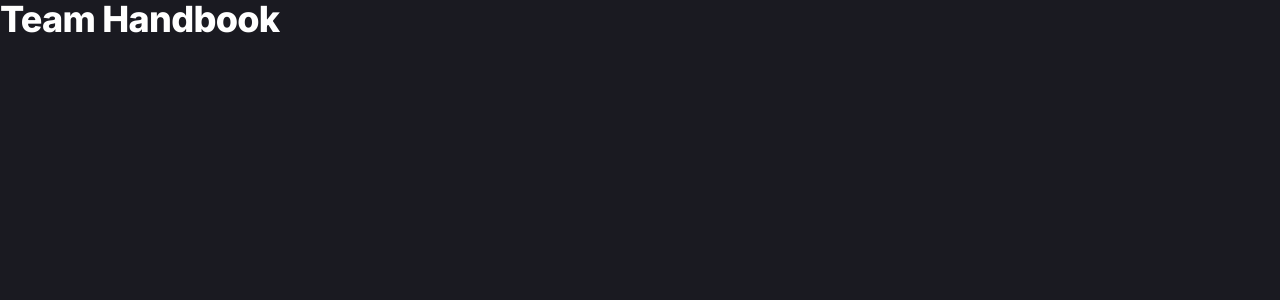
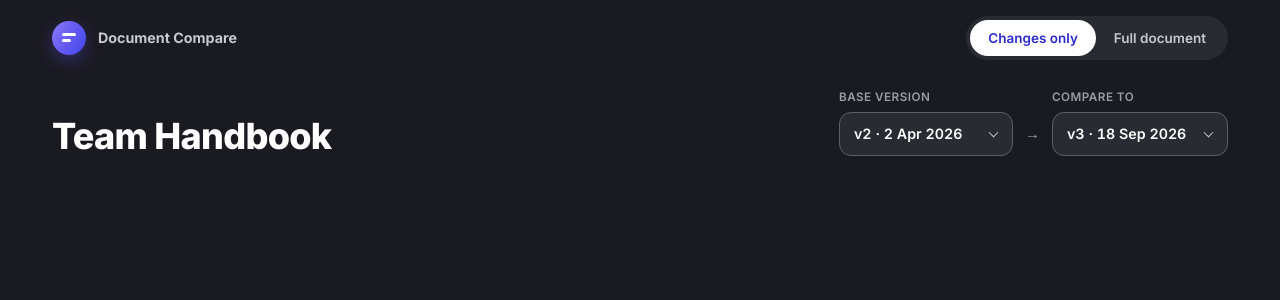
Before and after one commit to vitala89/document-version-compare, a Vue app: page / in a window 1280 px wide. Shown: the top 300 px of the page. Built offline with nearby package versions, Linux system fonts and the light colour scheme.

Commit message:
feat(ui): add shell and version picker
Both version lists disable pairs that are not older to newer and never change each other, so the reader controls each choice. Months are formatted by hand to avoid locale variants like Sept.

Co-Authored-By: Claude <noreply@anthropic.com>

```diff
--- a/src/App.vue
+++ b/src/App.vue
@@ -1,5 +1,43 @@
+<script setup lang="ts">
+import { ref } from 'vue'
+import VersionPicker from '@/components/VersionPicker.vue'
+import { useComparison, versions } from '@/composables/useComparison'
+
+type Mode = 'changes' | 'full'
+
+// Default pair: the two newest versions, the most common case.
+const [previous, latest] = versions.slice(-2)
+if (!previous || !latest) throw new Error('At least two versions are needed to compare')
+const target = ref(latest.version)
+const base = ref(previous.version)
+const mode = ref<Mode>('changes')
+const result = useComparison(base, target)
+</script>
+
 <template>
-  <main>
-    <h1>Team Handbook</h1>
+  <a href="#document" class="skip">Skip to document</a>
+  <header class="masthead">
+    <div class="wrap">
+      <span class="app-name"><span class="app-mark" aria-hidden="true" />Document Compare</span>
+      <fieldset class="mode">
+        <legend class="sr-only">Document view</legend>
+        <label
+          ><input v-model="mode" type="radio" name="mode" value="changes" /><span
+            >Changes only</span
+          ></label
+        >
+        <label
+          ><input v-model="mode" type="radio" name="mode" value="full" /><span
+            >Full document</span
+          ></label
+        >
+      </fieldset>
+    </div>
+  </header>
+  <main class="wrap">
+    <div class="page-top">
+      <h1>{{ result.target.title }}</h1>
+      <VersionPicker v-model:base="base" v-model:target="target" :versions="versions" />
+    </div>
   </main>
 </template>
--- /dev/null
+++ b/src/components/VersionPicker.vue
@@ -0,0 +1,51 @@
+<script setup lang="ts">
+import type { DocumentVersion } from '@/domain/types'
+
+defineProps<{ versions: DocumentVersion[] }>()
+const base = defineModel<number>('base', { required: true })
+const target = defineModel<number>('target', { required: true })
+
+const MONTHS = ['Jan', 'Feb', 'Mar', 'Apr', 'May', 'Jun', 'Jul', 'Aug', 'Sep', 'Oct', 'Nov', 'Dec']
+// updatedAt is an ISO date (YYYY-MM-DD); formatted by hand to avoid locale differences like "Sept".
+const label = (v: DocumentVersion) => {
+  const [year, month, day] = v.updatedAt.split('-').map(Number)
+  return `v${v.version} · ${day} ${MONTHS[month! - 1]} ${year}`
+}
+</script>
+
+<template>
+  <div class="pair">
+    <label class="field"
+      >Base version
+      <span class="select-control">
+        <select v-model.number="base">
+          <option
+            v-for="v in versions.slice(0, -1)"
+            :key="v.version"
+            :value="v.version"
+            :disabled="v.version >= target"
+          >
+            {{ label(v) }}
+          </option>
+        </select>
+      </span>
+    </label>
+    <span class="pair-arrow" aria-hidden="true">→</span>
+    <label class="field"
+      >Compare to
+      <span class="select-control">
+        <!-- Both lists only offer older → newer pairs, so neither list ever changes the other one. -->
+        <select v-model.number="target">
+          <option
+            v-for="v in versions.slice(1)"
+            :key="v.version"
+            :value="v.version"
+            :disabled="v.version <= base"
+          >
+            {{ label(v) }}
+          </option>
+        </select>
+      </span>
+    </label>
+  </div>
+</template>
--- /dev/null
+++ b/src/composables/useComparison.ts
@@ -0,0 +1,11 @@
+import { computed, type Ref } from 'vue'
+import { diffDocuments } from '@/domain/diff'
+import { getVersion, versions } from '@/domain/versions'
+
+// The UI reaches the domain only through this module (docs/architecture.md).
+export { versions }
+
+/** Diff of the selected pair. Recomputed only when a version changes. */
+export function useComparison(base: Ref<number>, target: Ref<number>) {
+  return computed(() => diffDocuments(getVersion(base.value), getVersion(target.value)))
+}
```
Also changed, not shown: 1 other file (tests, documents, lock files or other folders).
